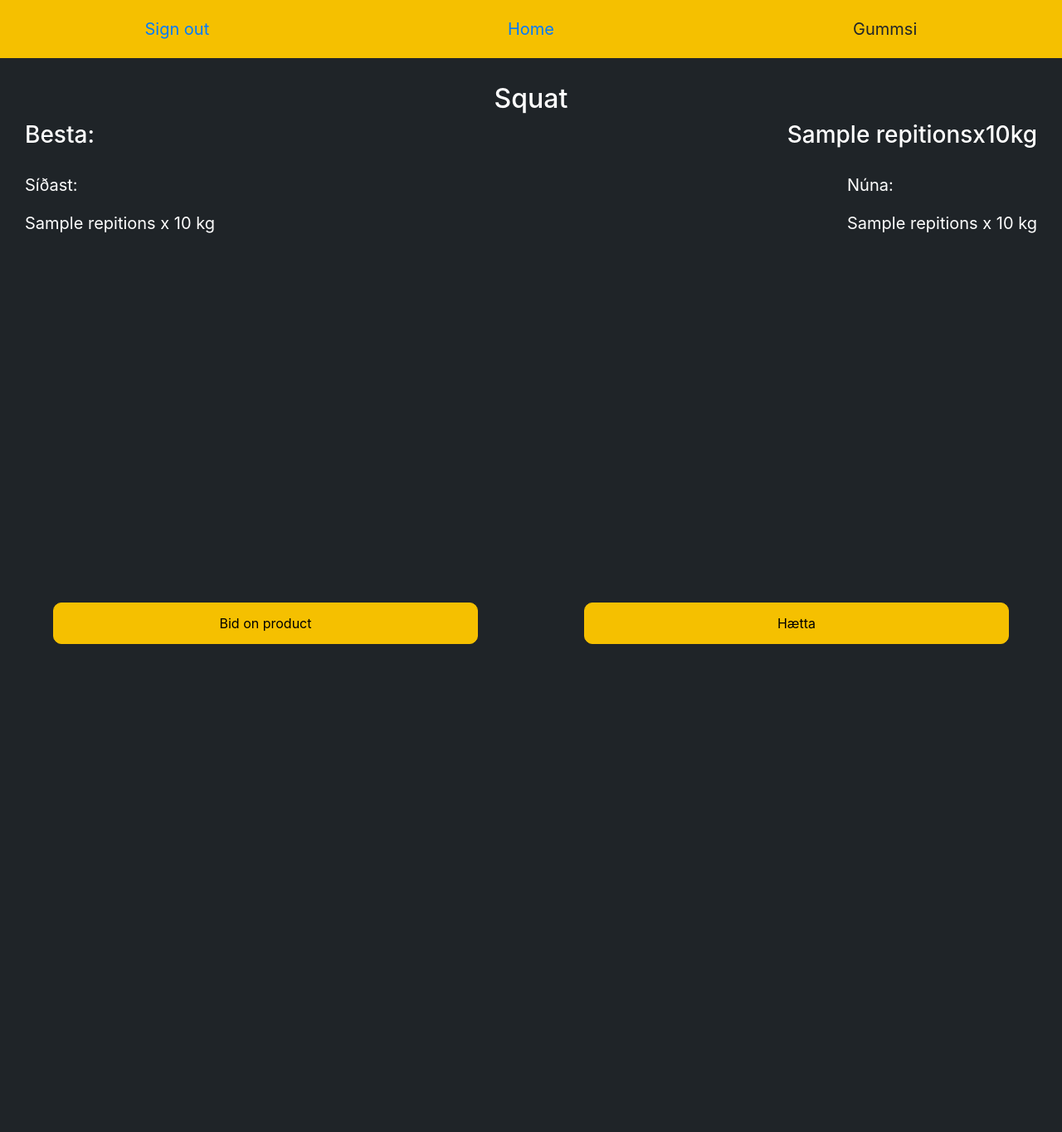
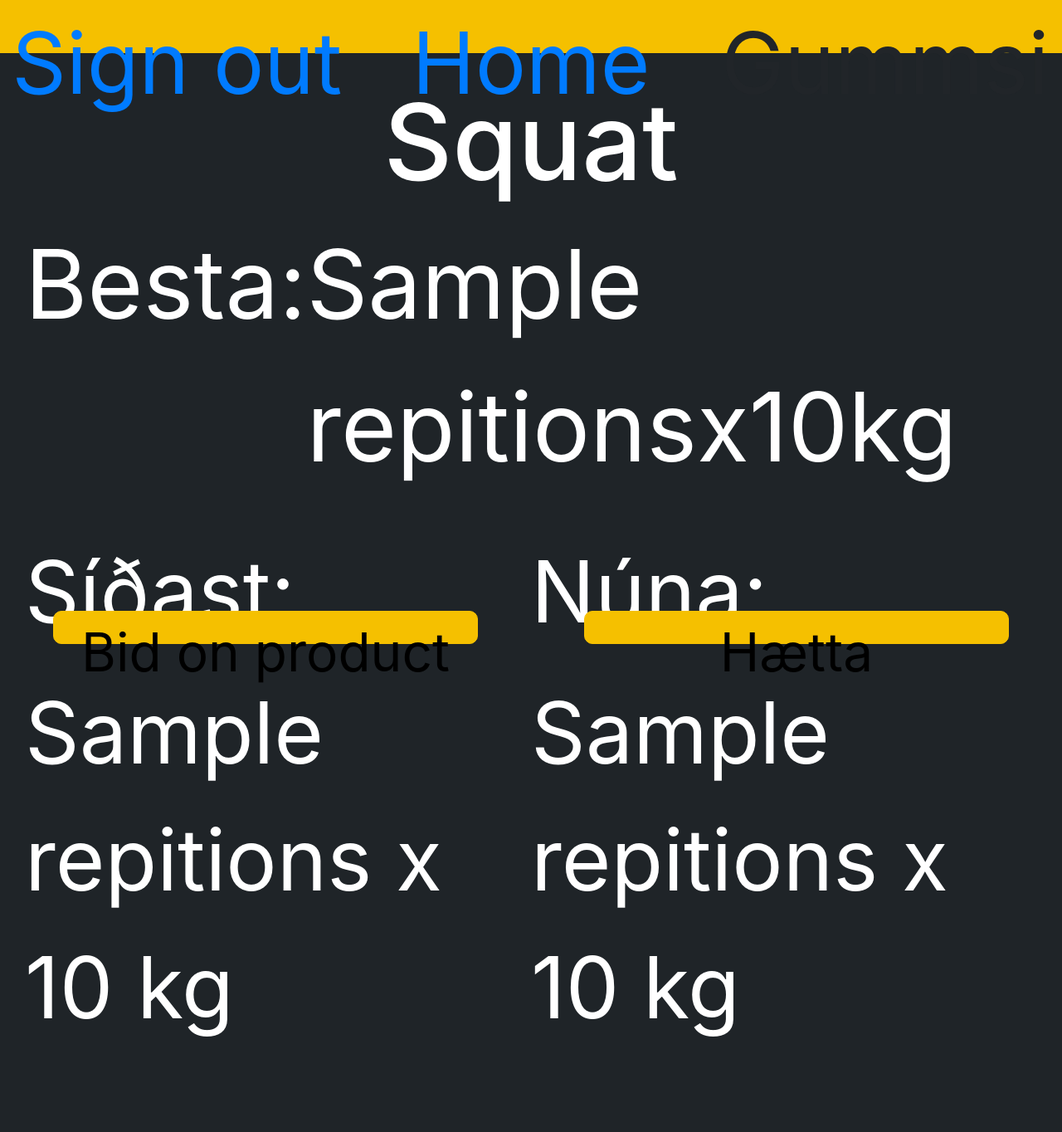
Before and after one commit to Gummy27/Gymbo_django, a Django app: template djangoProject/templates/gymbo/detailed.html in a window 1280 px wide. Shown: the whole page at 83% size. Before the commit the page ends 776 px from the top, so only its background shows below. Run offline with Django 4.2, Linux system fonts and the light colour scheme; a user stored in the database is signed in; data comes from the database, SQL or seed files in the repository; both versions use the stored data as it was after the commit; the template is opened without the code that fills it: values that come from a table or form of the project are taken from there, most other values are stand-ins (such as "Sample title", 1, 10 or a date in 2020); some libraries are stand-ins or nearby versions.

Commit message:
Fixed some styles

```diff
--- a/djangoProject/static/css/detailed.css
+++ b/djangoProject/static/css/detailed.css
@@ -4,9 +4,11 @@
 
 .detailed-title {
     text-align: center;
+    font-size: 10vw;
 }
 
 .detailed-max {
+    font-size: 9vw;
     display: flex;
     justify-content: space-between;
 }
@@ -15,14 +17,14 @@
     display: flex;
     justify-content: space-between;
     padding-top: 20px;
-    font-size: 20px;
+    font-size: 8vw;
     padding-bottom: 50px;
 }
 
 .detailed-button {
     position: fixed;
     width: 40%;
-    height: 50px;
+    height: 5vh;
     bottom: 3%;
 }
 
@@ -35,5 +37,6 @@
 }
 
 .detailed-modal {
+    color: red;
     background-color: #1f2428;
 }
--- a/djangoProject/static/css/exercises.css
+++ b/djangoProject/static/css/exercises.css
@@ -17,10 +17,9 @@
 
 .exercise-end-button {
     position: fixed;
-    font-size: 20px;
+    font-size: 8vw;
     font-weight: bold;
-    width: 80px;
-    height: 50px;
     bottom: 2%;
     right: 5%;
+    padding: 0 6vw;
 }
--- a/djangoProject/static/css/home.css
+++ b/djangoProject/static/css/home.css
@@ -18,7 +18,7 @@
 }
 
 .home-button button {
-    font-size: 40px;
+    font-size: 10vw;
 }
 
 .home-button button:active {
--- a/djangoProject/static/css/main.css
+++ b/djangoProject/static/css/main.css
@@ -8,12 +8,13 @@
     justify-content: center;
     text-align: center;
     width: 100%;
-    font-size: 20px;
-    padding: 20px 0;
+    height: 8vh;
+    font-size: 8vw;
     background-color: #f5c000;
 }
 
 .main-content {
     min-height: 85vh;
     color: white;
+    font-size: 5vw;
 }
--- a/djangoProject/templates/gymbo/detailed.html
+++ b/djangoProject/templates/gymbo/detailed.html
@@ -9,8 +9,8 @@
     <div class="detailed">
         <h2 class="detailed-title">{{ exercise.name }}</h2>
         <div class="detailed-max">
-            <h3>Besta:</h3>
-            <h3>{{ pb.repitions }}x{{ pb.weight }}kg</h3>
+            <p>Besta:</p>
+            <p>{{ pb.repitions }}x{{ pb.weight }}kg</p>
         </div>
         <div class="detailed-session">
             <div class="detailed-session-last">
```
Also changed, not shown: djangoProject/db.sqlite3.
